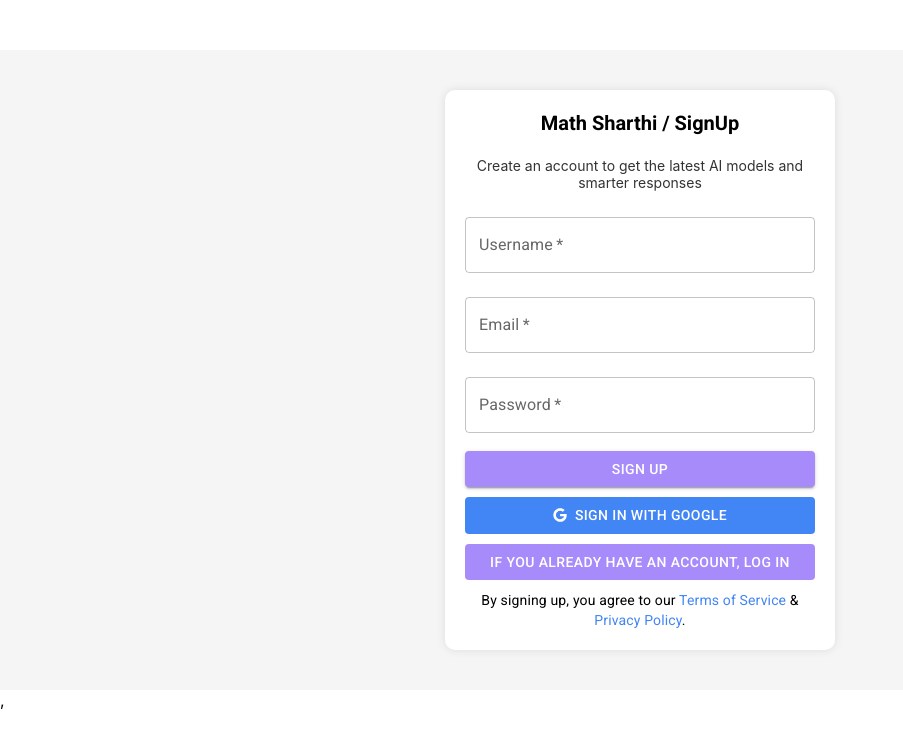
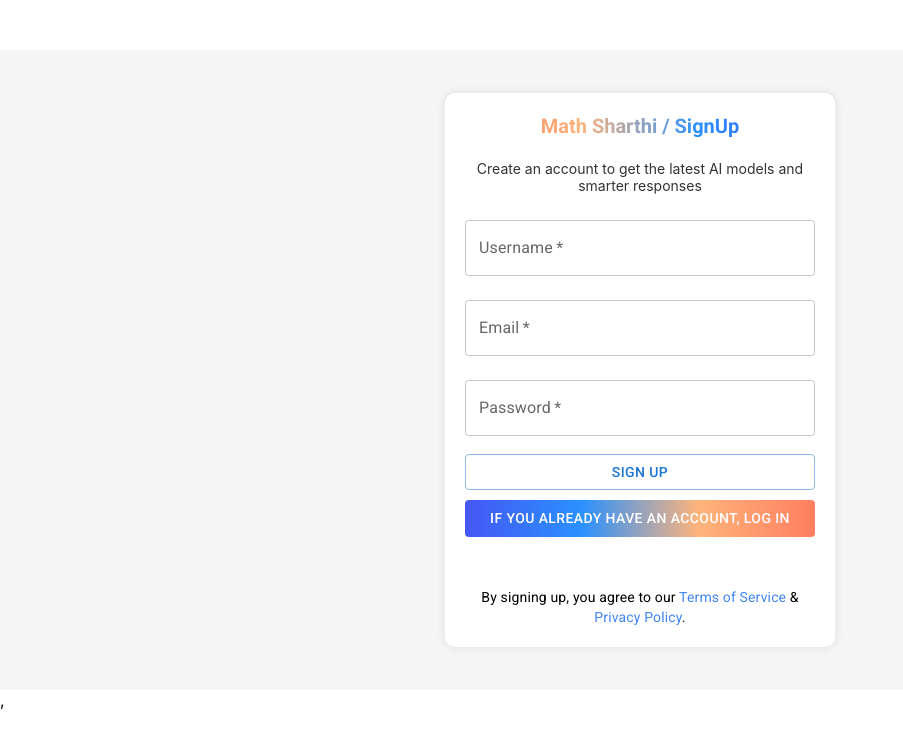
Before and after one commit to Pallavi1710Dasari/TechSharthiAI-Frontend, a React (Create React App) app: page /signup in a window 1280 px wide. Shown: the top 744 px of the page, without its empty margins (0-903 px from the left). Built offline with nearby package versions, Linux system fonts and the light colour scheme; a web font is replaced by a local one.

Commit message:
color chagne

```diff
--- a/package.json
+++ b/package.json
@@ -7,6 +7,7 @@
     "@emotion/styled": "^11.13.0",
     "@mui/icons-material": "^5.16.7",
     "@mui/material": "^5.16.7",
+    "@react-oauth/google": "^0.12.1",
     "@reduxjs/toolkit": "^2.2.7",
     "@testing-library/jest-dom": "^5.17.0",
     "@testing-library/react": "^13.4.0",
--- /dev/null
+++ b/src/components/GoogleSignInButton.js
@@ -0,0 +1,16 @@
+import React from "react";
+import { GoogleLogin } from "@react-oauth/google";
+
+const GoogleSignInButton = ({ onSuccess }) => {
+  return (
+    <GoogleLogin
+      onSuccess={onSuccess}
+      onError={() => {
+        console.log("Login Failed");
+      }}
+      style={{ width: '100%', backgroundColor: '#a78bfa', color: 'white', marginBottom: '70px' }}
+    />
+  );
+};
+
+export default GoogleSignInButton;
--- a/src/index.js
+++ b/src/index.js
@@ -6,13 +6,16 @@
 import { Provider } from 'react-redux';
 import { PersistGate } from 'redux-persist/integration/react';
 import { store, persistor } from './store/store';
+import { GoogleOAuthProvider } from "@react-oauth/google";
 
 const root = ReactDOM.createRoot(document.getElementById('root'));
 root.render(
   <React.StrictMode>
     <Provider store={store}>
       <PersistGate loading={null} persistor={persistor}>
-        <App />
+      <GoogleOAuthProvider clientId="996213314797-qaf25jt06g9jfeld47dud2mjarbjqvbi.apps.googleusercontent.com">
+          <App />
+        </GoogleOAuthProvider>
       </PersistGate>
     </Provider>,
   </React.StrictMode>
--- a/src/pages/Login.js
+++ b/src/pages/Login.js
@@ -49,7 +49,14 @@
           {/* <h2 style={{ fontSize: '18px', fontWeight: '600', color: '#000000' }}>Math Sharthi / Login</h2>
           <h2 style={{ fontSize: '14px', fontWeight: '400', color: '#555' }}>Your Personal AI Workspace</h2> */}
         </div>
-        <Typography component="h1" variant="h5" style={{ fontSize: '20px', fontWeight: '600', color: '#000', marginBottom: '20px' }}>
+        <Typography component="h1" variant="h5" sx={{ fontSize: '20px',
+                                                      fontWeight: '600',
+                                                      color: '#edb418',
+                                                      marginBottom: '20px',
+                                                      background: 'linear-gradient(90deg, #ff7e5f, #feb47b,  #2a91ff, #4557f3)',
+                                                      WebkitBackgroundClip: 'text',
+                                                      WebkitTextFillColor: 'transparent'
+                                                      }}>
         Math Sharthi / Login
         </Typography>
         <form onSubmit={handleLogin} style={{ marginBottom: '15px' }}>
@@ -82,7 +89,7 @@
             style={{ marginBottom: '15px' }}
           />
           {error && <Typography color="error" style={{ marginBottom: '15px', color: 'red' }}>{error}</Typography>}
-          <Button type="submit" fullWidth variant="contained" color="primary" style={{ marginBottom: '15px', backgroundColor: '#a78bfa' }}>
+          <Button type="submit" fullWidth variant="outlined" color="primary" style={{ marginBottom: '15px',   }}>
             Log In
           </Button>
         </form>
@@ -91,7 +98,7 @@
           variant="outlined"
           color="secondary"
           onClick={handleSignUpNavigation}
-          style={{ marginBottom: '15px', borderColor: '#a78bfa', color: '#a78bfa' }}
+          style={{ marginBottom: '15px', borderColor: '#a78bfa', color: '#ffffff',  backgroundImage:"linear-gradient(90deg,  #4557f3, #2a91ff, #feb47b, #ff7e5f)"}}
         >
           Sign Up
         </Button>
--- a/src/pages/Signup.js
+++ b/src/pages/Signup.js
@@ -3,6 +3,7 @@
 import { TextField, Button, Typography } from '@mui/material';
 import { signupUser } from '../services/serviceApi'; // Import the signup service
 import { FaGoogle } from 'react-icons/fa';
+import GoogleSignInButton from "../components/GoogleSignInButton";
 
 const Signup = () => {
   const [username, setUsername] = useState('');
@@ -30,11 +31,41 @@
     navigate('/login');
   };
 
+  const handleGoogleSignIn = async (credentialResponse) => {
+    const response = await fetch("http://localhost:5000/auth/google/callback", {
+      method: "POST",
+      headers: {
+        "Content-Type": "application/json",
+      },
+      body: JSON.stringify({ token: credentialResponse.credential }),
+    });
+
+    const data = await response.json();
+
+    if (data.access_token) {
+      // Store the JWT token in local storage or state
+      console.log(data.access_token);
+      localStorage.setItem("token", data.access_token);
+      console.log("Login successful");
+      navigate("/");
+    } else {
+      console.log("Login failed from signin page.", data.error || data);
+    }
+  };
+
+
   return (
     <div style={{ display: 'flex', alignItems: 'center', justifyContent: 'center', height: '80vh', marginTop:"50px", backgroundColor: '#f5f5f5' }}>
       <div style={{ backgroundColor: '#fff', borderRadius: '10px', boxShadow: '0px 0px 10px rgba(0, 0, 0, 0.1)', padding: '20px', width: '350px', textAlign: 'center' }}>
         <div style={{ marginBottom: '20px' }}>
-        <Typography component="h1" variant="h5" style={{ fontSize: '20px', fontWeight: '600', color: '#000', marginBottom: '5px' }}>
+        <Typography component="h1" variant="h5" sx={{ fontSize: '20px',
+                                                      fontWeight: '600',
+                                                      color: '#edb418',
+                                                      marginBottom: '20px',
+                                                      background: 'linear-gradient(90deg, #ff7e5f, #feb47b,  #2a91ff, #4557f3)',
+                                                      WebkitBackgroundClip: 'text',
+                                                      WebkitTextFillColor: 'transparent'
+                                                      }}>
         Math Sharthi / SignUp
         </Typography>
           {/* <h2 style={{ fontSize: '14px', fontWeight: '400', color: '#555' }}>Your Personal AI Workspace</h2> */}
@@ -48,15 +79,16 @@
           <TextField label="Password" fullWidth margin="normal" variant="outlined" type="password" value={password} onChange={(e) => setPassword(e.target.value)} required />
           {error && <Typography color="error">{error}</Typography>}
           {success && <Typography color="success">{success}</Typography>}
-          <Button fullWidth variant="contained" color="primary" type="submit" style={{ marginTop: '10px', backgroundColor: '#a78bfa' }}>Sign Up</Button>
+          <Button fullWidth variant="outlined" color="primary" type="submit" style={{ marginTop: '10px', }}>Sign Up</Button>
         </form>
-        <Button style={{ width: '100%', backgroundColor: '#4285f4', color: 'white', marginBottom: '10px' }}>
+        {/* <Button style={{ width: '100%', backgroundColor: '#4285f4', color: 'white', marginBottom: '10px' }}>
           <FaGoogle style={{ marginRight: '8px' }} />
           Sign in with Google
-        </Button>
-        <Button onClick={handleLoginRedirect} style={{ width: '100%', backgroundColor: '#a78bfa', color: 'white', marginBottom: '10px' }}>
+        </Button> */}
+        <Button onClick={handleLoginRedirect} style={{ width: '100%', backgroundColor: '#a78bfa', color: 'white', marginBottom: '10px', backgroundImage:"linear-gradient(90deg,  #4557f3, #2a91ff, #feb47b, #ff7e5f)" }}>
           If you already have an account, log in
         </Button>
+        <GoogleSignInButton onSuccess={handleGoogleSignIn} style={{ width: '100%', backgroundColor: '#a78bfa', color: 'white', marginBottom: '10px', }} />
         <Typography variant="body2">
           By signing up, you agree to our <a href="/terms" style={{ color: '#4285f4', textDecoration: 'none' }}>Terms of Service</a> &amp; <a href="/privacy" style={{ color: '#4285f4', textDecoration: 'none' }}>Privacy Policy</a>.
         </Typography>
```
Also changed, not shown: 1 other file (tests, documents, lock files or other folders).
